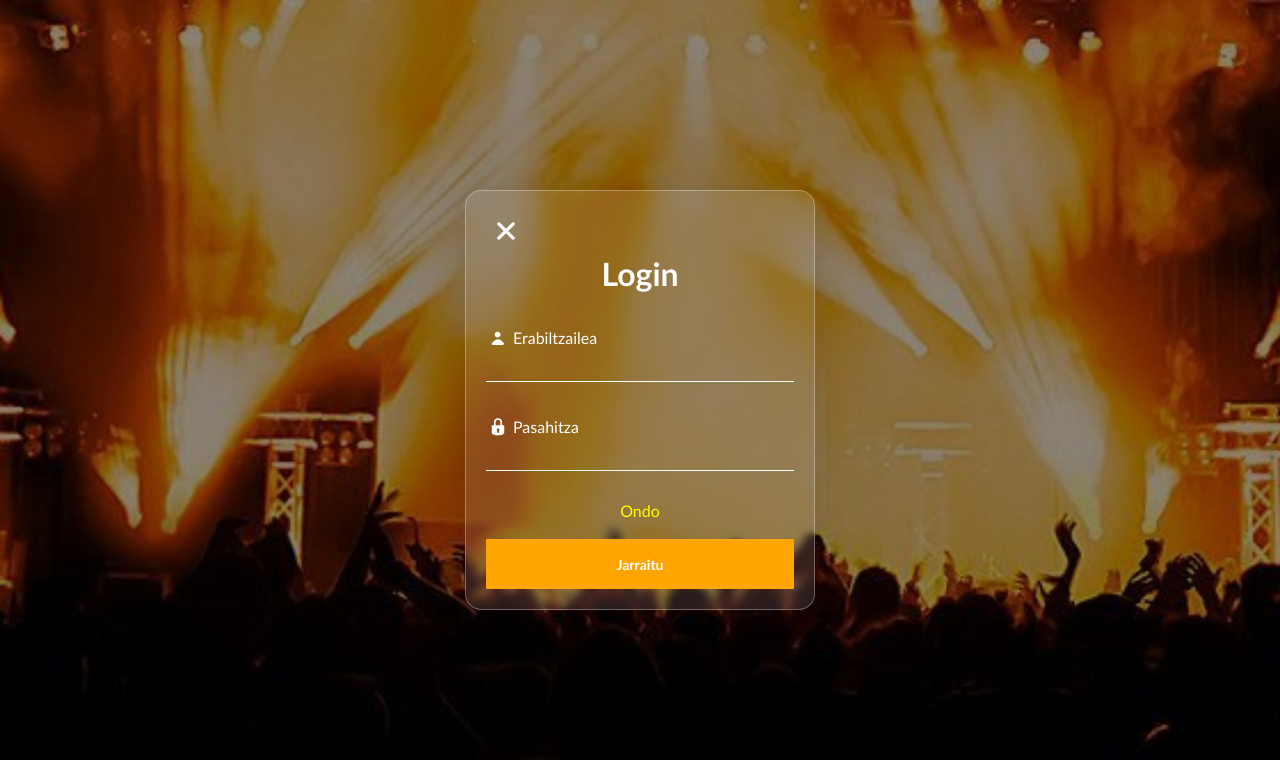
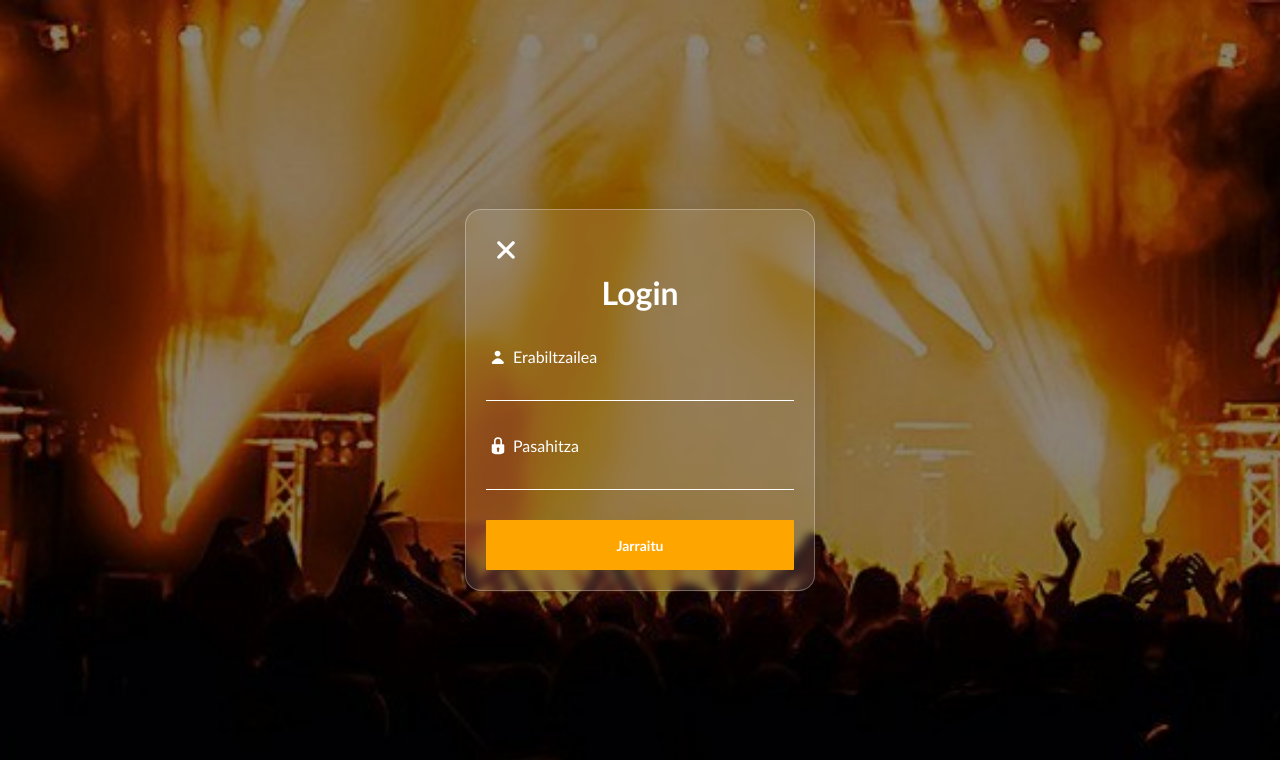
Before and after one commit to Nereee/E4_ML_T1, a PHP site: page /html/php/login.php in a window 1280 px wide. Shown: the top 760 px of the page. Run offline with PHP 8.4, Linux system fonts and the light colour scheme.

Commit message:
error_mensage ezabatu
error_mensage ezabatu

```diff
--- a/MIMI/html/php/login.php
+++ b/MIMI/html/php/login.php
@@ -1,7 +1,5 @@
 <?php
 session_start();
-
-$error_message = "Ondo";
 
 if (isset($_POST['erabiltzailea']) && isset($_POST['pasahitza'])) {
 
```
